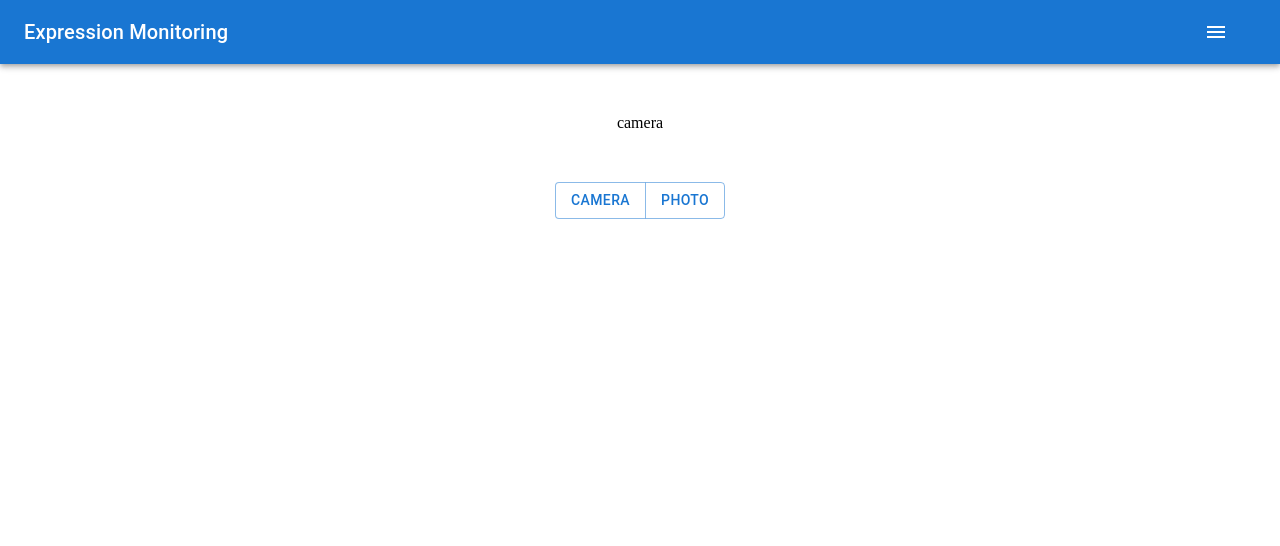
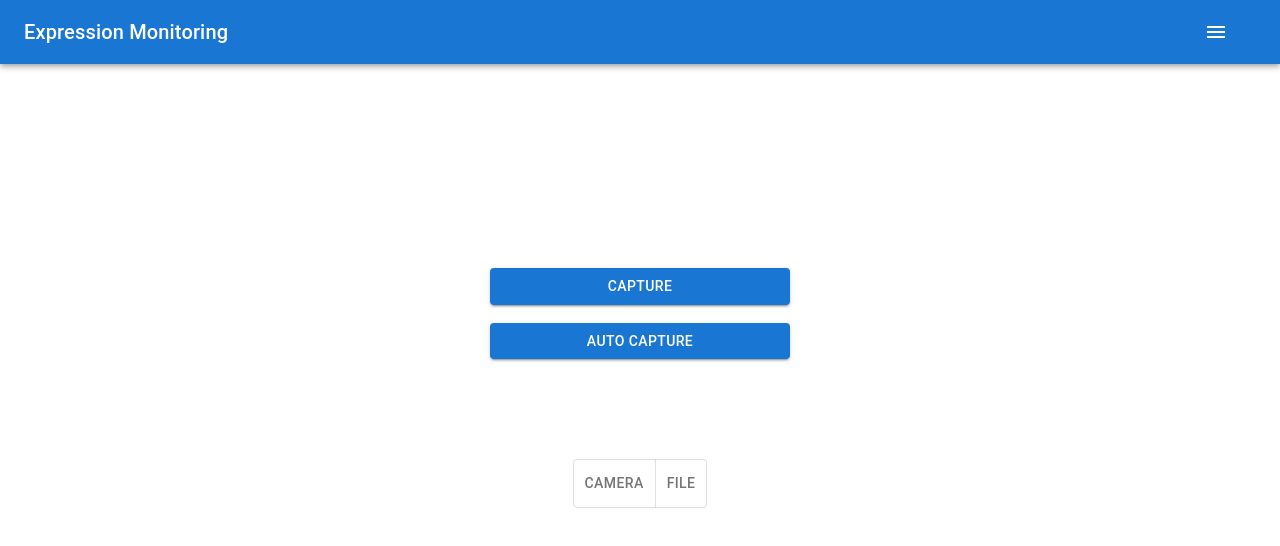
Before and after one commit to jah0m/Expression-monitoring, a React (Create React App) app: page /camera in a window 1280 px wide. Shown: the top 546 px of the page. Built offline with nearby package versions, Linux system fonts and the light colour scheme; no server answers.

Commit message:
camera +image upload

```diff
--- a/package.json
+++ b/package.json
@@ -14,6 +14,7 @@
     "react-dom": "^18.2.0",
     "react-router-dom": "^6.4.2",
     "react-scripts": "5.0.1",
+    "react-webcam": "^7.0.1",
     "sass": "^1.55.0"
   },
   "scripts": {
--- a/src/App.js
+++ b/src/App.js
@@ -1,12 +1,14 @@
 import React from 'react'
-import Home from './pages/Home'
+import {useRoutes} from 'react-router-dom'
 import Header from './components/Header'
+import routes from './routes'
 
 export default function App() {
+  const element = useRoutes(routes)
   return (
     <div>
       <Header />
-      <Home />
+      {element}
     </div>
   )
 }
--- a/src/components/Buttons.jsx
+++ b/src/components/Buttons.jsx
@@ -1,14 +1,26 @@
 import React from 'react'
-import Button from '@mui/material/Button';
-import ButtonGroup from '@mui/material/ButtonGroup';
+import ToggleButton from '@mui/material/ToggleButton';
+import ToggleButtonGroup from '@mui/material/ToggleButtonGroup';
+import {useNavigate} from 'react-router-dom'
 
 export default function Buttons() {
+  const [alignment, setAlignment] = React.useState();
+
+  const handleChange = (event, newAlignment) => {
+    setAlignment(newAlignment);
+  };
+  const navigate = useNavigate()
   return (
-    <>
-      <ButtonGroup variant="outlined" aria-label="outlined button group">
-        <Button>Camera</Button>
-        <Button>Photo</Button>
-      </ButtonGroup>
-    </>
+    <ToggleButtonGroup
+      style={{padding: '50px'}}
+      color="primary"
+      value={alignment}
+      exclusive
+      onChange={handleChange}
+      aria-label="Platform"
+    >
+      <ToggleButton onClick={()=>{navigate('camera')}} value="camera">Camera</ToggleButton>
+      <ToggleButton onClick={()=>{navigate('file')}} value="file">File</ToggleButton>
+    </ToggleButtonGroup>
   )
 }
--- a/src/components/Header.jsx
+++ b/src/components/Header.jsx
@@ -5,16 +5,13 @@ import Toolbar from '@mui/material/Toolbar';
 import Typography from '@mui/material/Typography';
 import IconButton from '@mui/material/IconButton';
 import MenuIcon from '@mui/icons-material/Menu';
-import AccountCircle from '@mui/icons-material/AccountCircle';
-import Switch from '@mui/material/Switch';
-import FormControlLabel from '@mui/material/FormControlLabel';
-import FormGroup from '@mui/material/FormGroup';
 import MenuItem from '@mui/material/MenuItem';
 import Menu from '@mui/material/Menu';
+import {useNavigate} from 'react-router-dom';
 
 export default function Header() {
   const [anchorEl, setAnchorEl] = React.useState(null);
-
+  const navigate = useNavigate()
   const handleMenu = (event) => {
     setAnchorEl(event.currentTarget);
   };
@@ -27,7 +24,7 @@ export default function Header() {
     <Box sx={{ flexGrow: 1 }}>
       <AppBar position="static">
         <Toolbar>
-          <Typography variant="h6" component="div" sx={{ flexGrow: 1 }}>
+          <Typography onClick={()=>{navigate('/')}} variant="h6" component="div" sx={{ flexGrow: 1 }}>
             Expression Monitoring
           </Typography>
           <div>
--- a/src/index.js
+++ b/src/index.js
@@ -1,10 +1,13 @@
 import React from 'react';
 import ReactDOM from 'react-dom/client';
 import App from './App';
+import {BrowserRouter} from 'react-router-dom'
 
 const root = ReactDOM.createRoot(document.getElementById('root'));
 root.render(
   <React.StrictMode>
-    <App />
+    <BrowserRouter>
+      <App />
+    </BrowserRouter>
   </React.StrictMode>
 );
--- /dev/null
+++ b/src/pages/Camera.jsx
@@ -0,0 +1,41 @@
+import React, {useState} from 'react'
+import Webcam from 'react-webcam'
+import Button from '@mui/material/Button';
+import Stack from '@mui/material/Stack';
+export default function Camera() {
+  const [imgSrc, setImgSrc] = useState()
+  const webcamRef = React.useRef(null);
+  const capture = React.useCallback(
+    () => {
+      const imageSrc = webcamRef.current.getScreenshot();
+      setImgSrc(imageSrc)
+    },
+    [webcamRef]
+  );
+
+  const autoCapture = () => {
+    let captureTimer = setInterval(()=>{
+      capture()
+    },1000)
+  }
+
+
+  return (
+    <div className='camera'>
+      <Webcam
+        audio={false}
+        ref={webcamRef}
+        screenshotFormat="image/jpeg"
+      /><br />
+      { imgSrc && <img alt="not fount" width={"250px"} src={imgSrc} />}
+      <Stack>
+        <Button onClick={capture} variant="contained" component="label">
+          Capture
+        </Button><br />
+        <Button onClick={autoCapture} variant="contained" component="label">
+          Auto Capture
+        </Button>
+      </Stack>
+    </div>
+  )
+}
--- /dev/null
+++ b/src/pages/FileUpload.jsx
@@ -0,0 +1,30 @@
+import React, {useState} from 'react'
+import Button from '@mui/material/Button';
+import Stack from '@mui/material/Stack';
+
+export default function FileUpload() {
+  const [selectedImage, setSelectedImage] = useState(null);
+  return (
+    <div className='file'>
+      {selectedImage && (
+        <div>
+        <img alt="not fount" width={"250px"} src={URL.createObjectURL(selectedImage)} />
+        <br /><br />
+        <Stack>
+          <Button variant="contained" component="label">
+            Upload
+          </Button>
+        </Stack>
+        <br />
+        {/* <Button variant="contained" component="label" onClick={()=>setSelectedImage(null)}>Remove</Button> */}
+        </div>
+      )}
+      <Stack>
+        <Button variant="contained" component="label">
+          Select Image
+          <input hidden onChange={ e => setSelectedImage(e.target.files[0])} accept="image/*" multiple type="file" />
+        </Button>
+      </Stack>
+    </div>
+  )
+}
--- a/src/pages/Home.jsx
+++ b/src/pages/Home.jsx
@@ -1,12 +1,11 @@
 import React from 'react'
+import {Outlet} from 'react-router-dom'
 import Buttons from '../components/Buttons'
 import '../styles/Home.css'
 export default function Home() {
   return (
     <div className='box'>
-      <div className='camera'>
-        <span>camera</span>
-      </div>
+      <Outlet />
       <Buttons />
     </div>
   )
--- /dev/null
+++ b/src/routes/index.jsx
@@ -0,0 +1,22 @@
+import Home from "../pages/Home"
+import Camera from '../pages/Camera'
+import FileUpload from '../pages/FileUpload'
+
+const routes =  [
+  {
+    path: '/',
+    element:<Home />,
+    children: [
+      {
+        path: 'camera',
+        element: <Camera />
+      },
+      {
+        path: 'file',
+        element: <FileUpload />
+      }
+    ]
+  }
+]
+
+export default routes
--- a/src/styles/Home.css
+++ b/src/styles/Home.css
@@ -7,3 +7,7 @@
 .camera{
   padding: 50px;
 }
+
+.file{
+  padding: 50px;
+}
```
Also changed, not shown: 1 other file (tests, documents, lock files or other folders).
